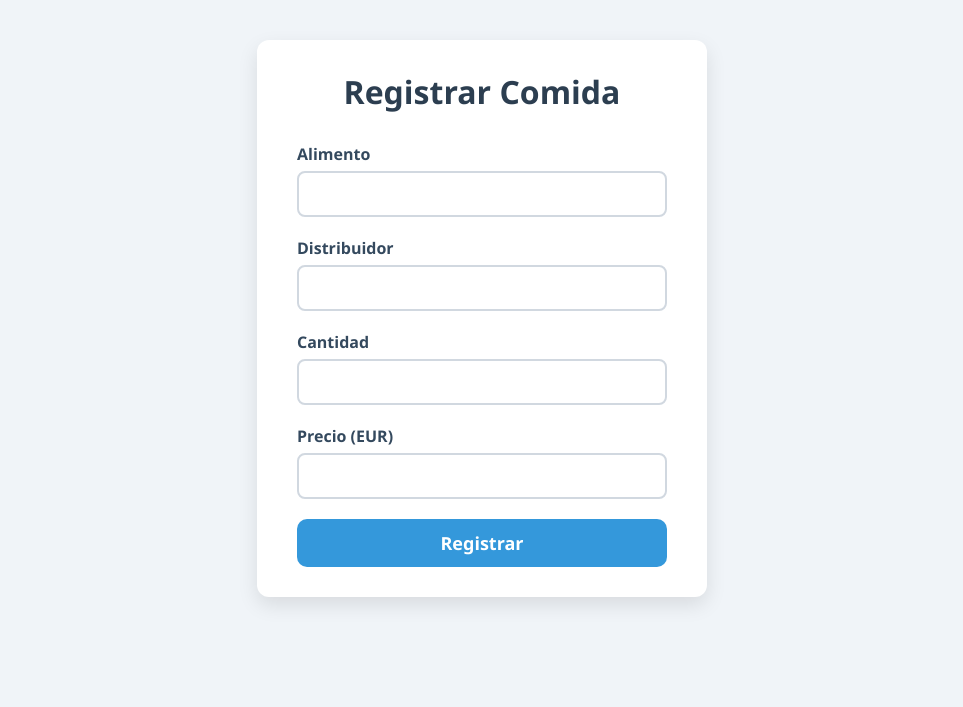
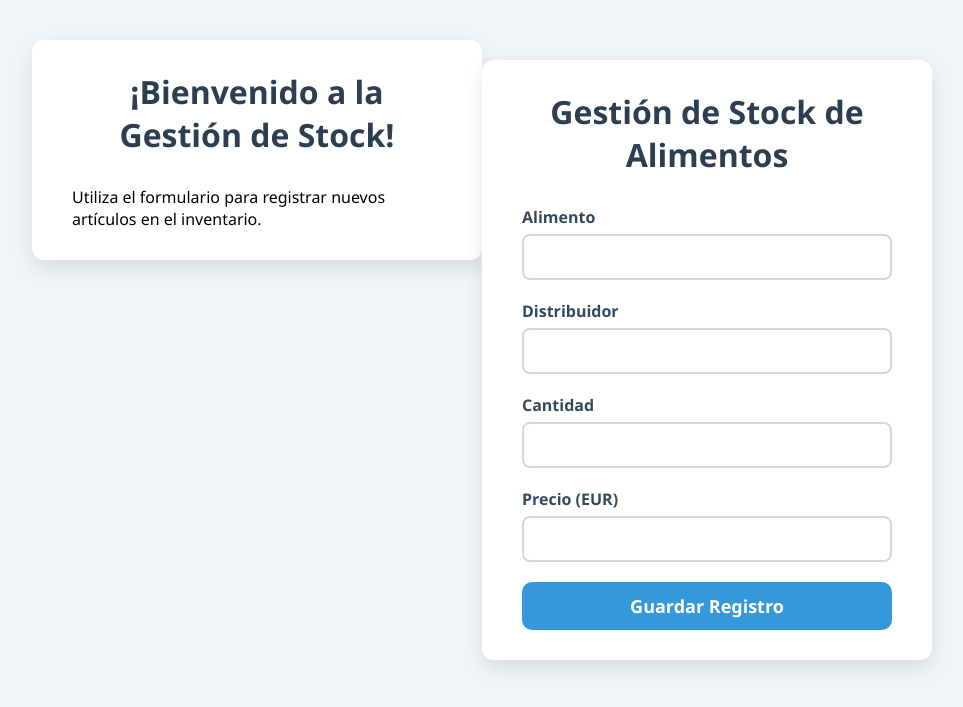
Before and after one commit to DavidPeiroBea/Jenkins, a PHP site: page / in a window 1280 px wide. Shown: the top 707 px of the page, without its empty margins (158-1121 px from the left). Run offline with PHP 8.4, Linux system fonts and the light colour scheme.

Commit message:
Update title and headings in index.php

```diff
--- a/content/index.php
+++ b/content/index.php
@@ -1,15 +1,16 @@
 <!DOCTYPE html>
 <html>
 <head>
-  <title>Mi web con Docker y Jenkins</title>
+  <title>Mi web con Docker y Jenkins - Nuevo Contenido</title>
   <link href="style.css" rel="stylesheet" type="text/css">
 </head>
 <body>
-  <head>
-
-  </head>
   <div class="container">
-    <h1>Registrar Comida</h1>
+    <h1>¡Bienvenido a la Gestión de Stock!</h1>
+    <p>Utiliza el formulario para registrar nuevos artículos en el inventario.</p>
+  </div>
+  <div class="container" style="margin-top: 20px;">
+    <h1>Gestión de Stock de Alimentos</h1>
     <form id="registroForm" method="POST" action="guardar.php">
       <div>
         <label for="alimento">Alimento</label>
@@ -27,7 +28,8 @@
         <label for="precio">Precio (EUR)</label>
         <input type="number" id="precio" name="precio" min="0" step="0.5" required />
       </div>
-      <button type="submit">Registrar</button>
+      <button type="submit">Guardar Registro</button>
     </form>
+  </div>
 </body>
 </html>
```
